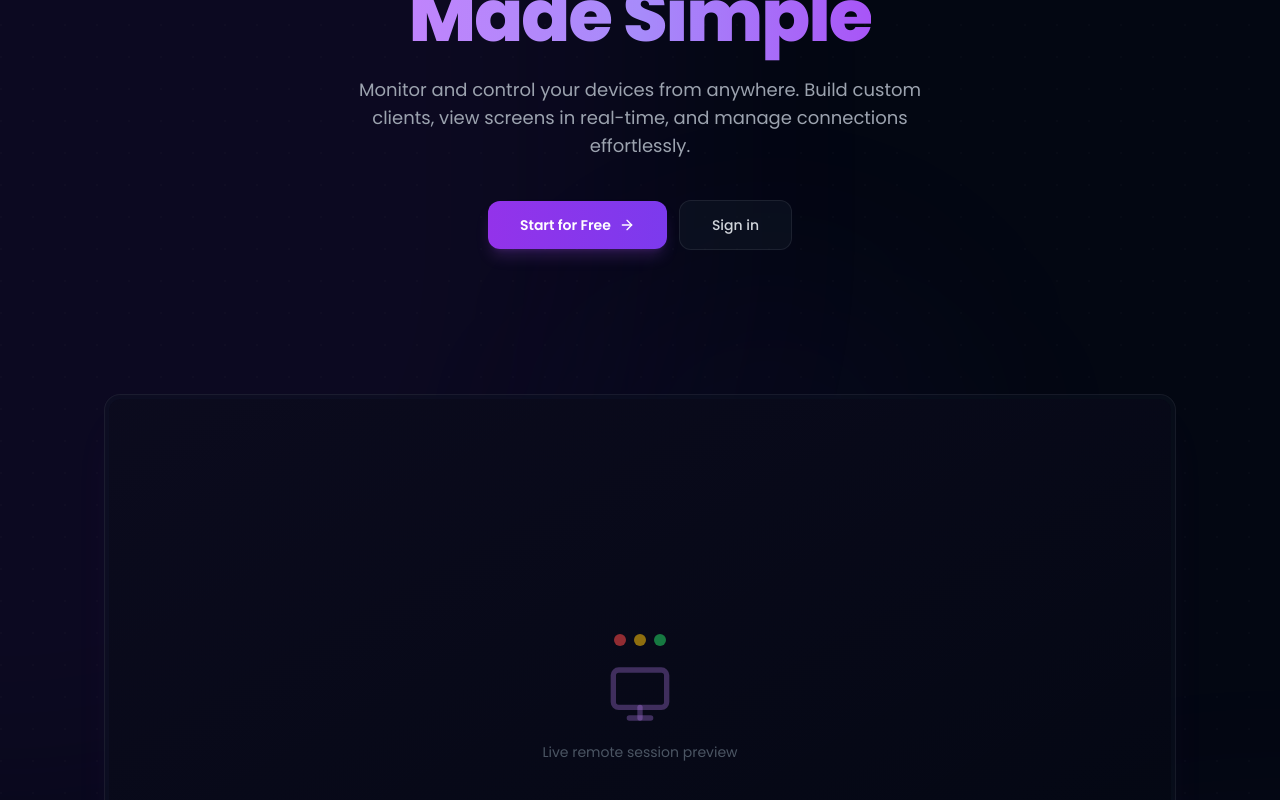
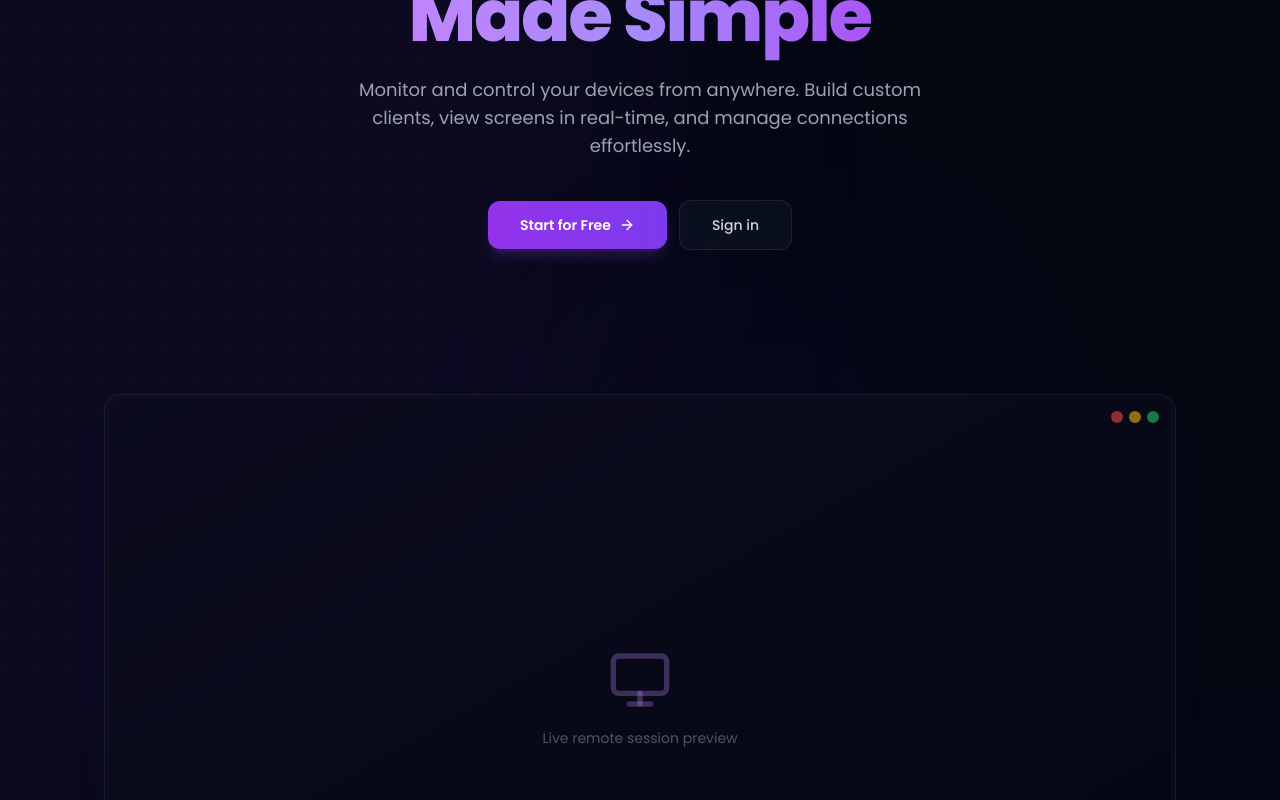
Before and after one commit to nffdev/Deskr, a React (Vite) app in the folder website/Front/: page / in a window 1280 px wide. Shown: the part 360-1160 px from the top of the page. Built offline with nearby package versions, Linux system fonts and the light colour scheme.

Commit message:
fix(front): fixed window dots position on home page

```diff
--- a/website/Front/src/routes/Index.jsx
+++ b/website/Front/src/routes/Index.jsx
@@ -86,12 +86,12 @@ export default function Home() {
                     <div className="bg-gray-900/40 backdrop-blur-sm border border-white/[0.06] rounded-2xl p-1 shadow-2xl shadow-purple-500/5">
                         <div className="bg-gray-950 rounded-xl overflow-hidden aspect-video flex items-center justify-center relative">
                             <div className="absolute inset-0 bg-gradient-to-br from-purple-500/5 to-transparent" />
+                            <div className="absolute top-3 right-3 flex gap-1.5">
+                                <div className="w-3 h-3 rounded-full bg-red-500/60" />
+                                <div className="w-3 h-3 rounded-full bg-yellow-500/60" />
+                                <div className="w-3 h-3 rounded-full bg-green-500/60" />
+                            </div>
                             <div className="relative flex flex-col items-center gap-4">
-                                <div className="flex gap-2">
-                                    <div className="w-3 h-3 rounded-full bg-red-500/60" />
-                                    <div className="w-3 h-3 rounded-full bg-yellow-500/60" />
-                                    <div className="w-3 h-3 rounded-full bg-green-500/60" />
-                                </div>
                                 <Monitor className="w-16 h-16 text-purple-400/30" />
                                 <p className="text-sm text-gray-600">Live remote session preview</p>
                             </div>
```
